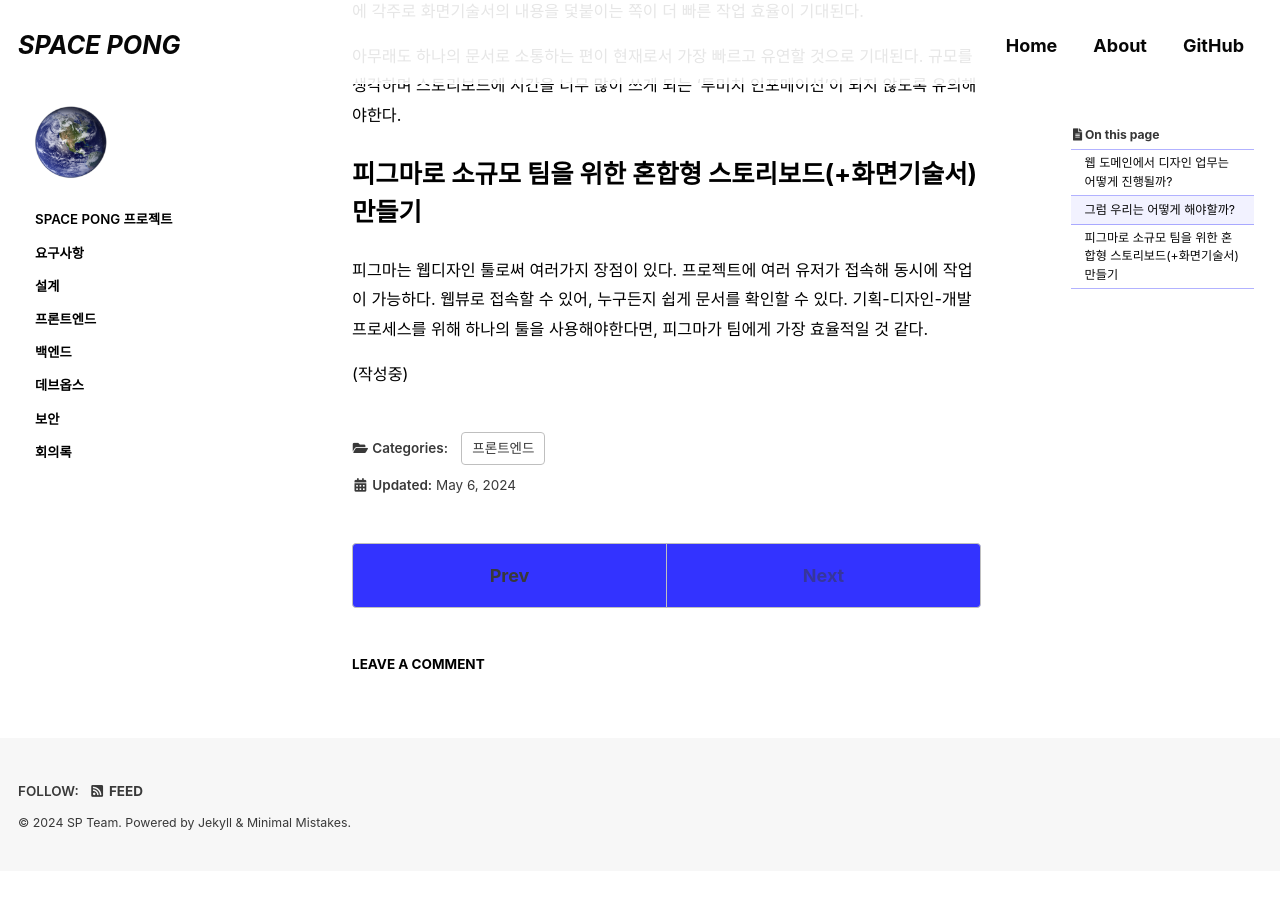
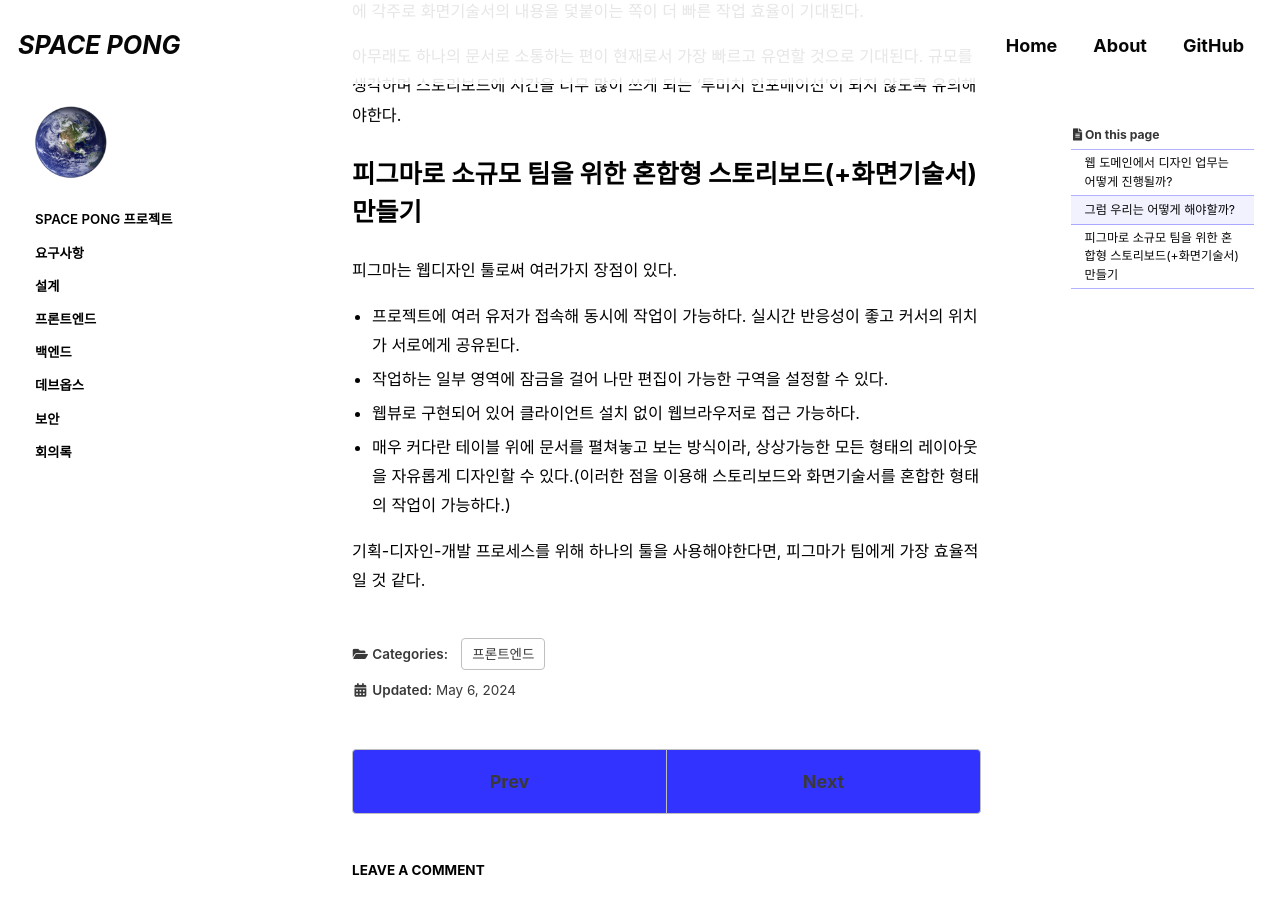
Before and after one commit to space-pong/space-pong.github.io, a Jekyll site: the page built from _posts/2024-05-06-front-end-design-1.md, in a window 1280 px wide and 900 px high, scrolled down 1480 px. Built offline with Jekyll 4.4.1, drawn with Linux system fonts in a browser that asks for light colours; cached includes are drawn as plain includes; some web fonts are replaced; comment, search, counter and statistics services are not loaded; before the commit the page ends 2351 px from its top, so only the background shows below that.

Commit message:
Update: 2024-05-07

```diff
--- a/_posts/2024-05-6-front-end-design-1.md
+++ b/_posts/2024-05-06-front-end-design-1.md
@@ -50,6 +50,10 @@ last_modified_at: 2024-05-06
 아무래도 하나의 문서로 소통하는 편이 현재로서 가장 빠르고 유연할 것으로 기대된다. 규모를 생각하며 스토리보드에 시간을 너무 많이 쓰게 되는 '투머치 인포메이션'이 되지 않도록 유의해야한다.
 
 # 피그마로 소규모 팀을 위한 혼합형 스토리보드(+화면기술서) 만들기
-피그마는 웹디자인 툴로써 여러가지 장점이 있다. 프로젝트에 여러 유저가 접속해 동시에 작업이 가능하다. 웹뷰로 접속할 수 있어, 누구든지 쉽게 문서를 확인할 수 있다. 기획-디자인-개발 프로세스를 위해 하나의 툴을 사용해야한다면, 피그마가 팀에게 가장 효율적일 것 같다.
+피그마는 웹디자인 툴로써 여러가지 장점이 있다.
+- 프로젝트에 여러 유저가 접속해 동시에 작업이 가능하다. 실시간 반응성이 좋고 커서의 위치가 서로에게 공유된다.
+- 작업하는 일부 영역에 잠금을 걸어 나만 편집이 가능한 구역을 설정할 수 있다.
+- 웹뷰로 구현되어 있어 클라이언트 설치 없이 웹브라우저로 접근 가능하다.
+- 매우 커다란 테이블 위에 문서를 펼쳐놓고 보는 방식이라, 상상가능한 모든 형태의 레이아웃을 자유롭게 디자인할 수 있다.(이러한 점을 이용해 스토리보드와 화면기술서를 혼합한 형태의 작업이 가능하다.)
 
-(작성중)
+기획-디자인-개발 프로세스를 위해 하나의 툴을 사용해야한다면, 피그마가 팀에게 가장 효율적일 것 같다.
```
Also changed, not shown: other parts of _posts/2024-05-06-front-end-design-1.md (+1 -1 lines), _posts/2024-05-07-front-end-guide-1.md (added, +61 -0 lines).
